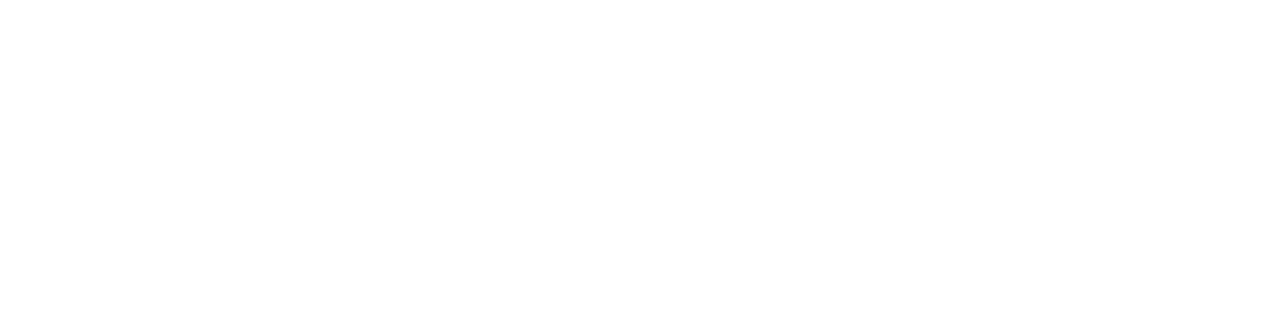
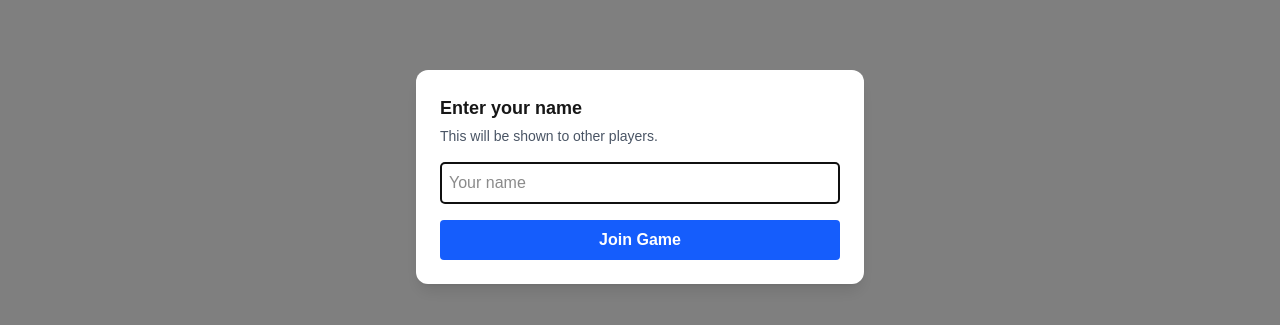
Before and after one commit to Afafrr/type, a Next.js app: page / in a window 1280 px wide. Shown: the part 223-548 px from the top of the page. Built offline with nearby package versions, Linux system fonts and the light colour scheme; no server answers.

Commit message:
feat: username popup

```diff
--- a/app/page.tsx
+++ b/app/page.tsx
@@ -1,19 +1,24 @@
 "use client";
 
 import ActiveUsers from "@/components/ActiveUsers";
+import NamePrompt from "@/components/NamePrompt";
 import { supabase } from "@/lib/supabase";
 import { useMemo, useState } from "react";
 
-const ACTIVE_USERS_CHANNEL = "active-users";
+export default function Home() {
+  const [playerName, setPlayerName] = useState("");
 
-export default function Home() {
   const usersChannel = useMemo(() => {
-    return supabase.channel("game:1:users");
-  }, []);
+    if (!playerName) return null;
+    return supabase.channel("game:1:users", {
+      config: { presence: { key: playerName } },
+    });
+  }, [playerName]);
 
   return (
     <div>
-      <ActiveUsers channel={usersChannel} userId={crypto.randomUUID()} />
+      <NamePrompt isOpen={!playerName} onSubmitName={setPlayerName} />
+      <ActiveUsers channel={usersChannel} userId={playerName} />
     </div>
   );
 }
--- /dev/null
+++ b/components/NamePrompt.tsx
@@ -0,0 +1,43 @@
+"use client";
+//AI generated component
+import { useState } from "react";
+
+type NamePromptProps = {
+  isOpen: boolean;
+  onSubmitName: (name: string) => void;
+};
+
+export default function NamePrompt({ isOpen, onSubmitName }: NamePromptProps) {
+  const [nameInput, setNameInput] = useState("");
+  if (!isOpen) return null;
+
+  const handleSubmit = (event: React.FormEvent<HTMLFormElement>) => {
+    event.preventDefault();
+    const trimmed = nameInput.trim();
+    if (!trimmed) return;
+    onSubmitName(trimmed);
+  };
+
+  return (
+    <div className="fixed inset-0 z-50 flex items-center justify-center bg-black/50 p-4">
+      <form onSubmit={handleSubmit} className="w-full max-w-md rounded-xl bg-white p-6 shadow-lg">
+        <h2 className="text-lg font-bold">Enter your name</h2>
+        <p className="mt-1 text-sm text-gray-600">This will be shown to other players.</p>
+        <input
+          type="text"
+          value={nameInput}
+          onChange={(event) => setNameInput(event.target.value)}
+          className="mt-4 w-full rounded border p-2"
+          placeholder="Your name"
+          autoFocus
+        />
+        <button
+          type="submit"
+          className="mt-4 w-full rounded bg-blue-600 px-4 py-2 font-bold text-white hover:bg-blue-500"
+        >
+          Join Game
+        </button>
+      </form>
+    </div>
+  );
+}
```
